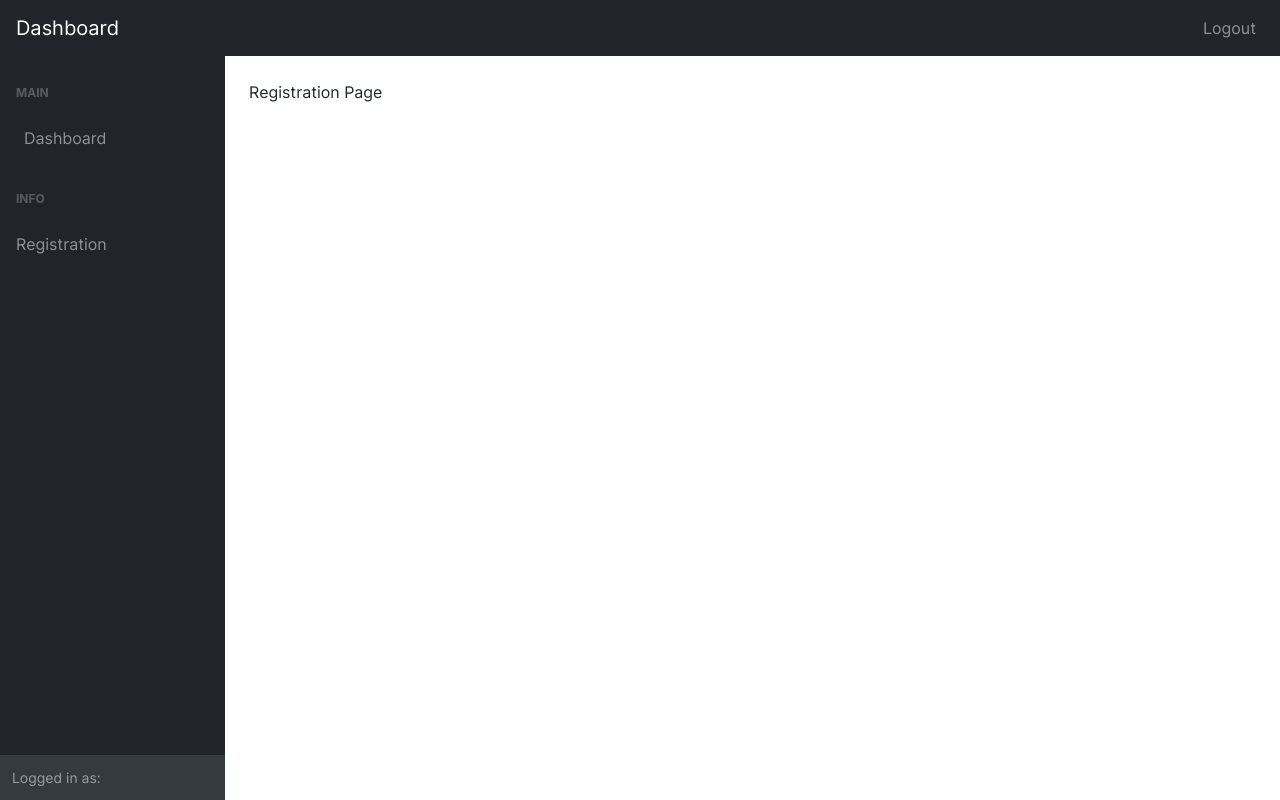
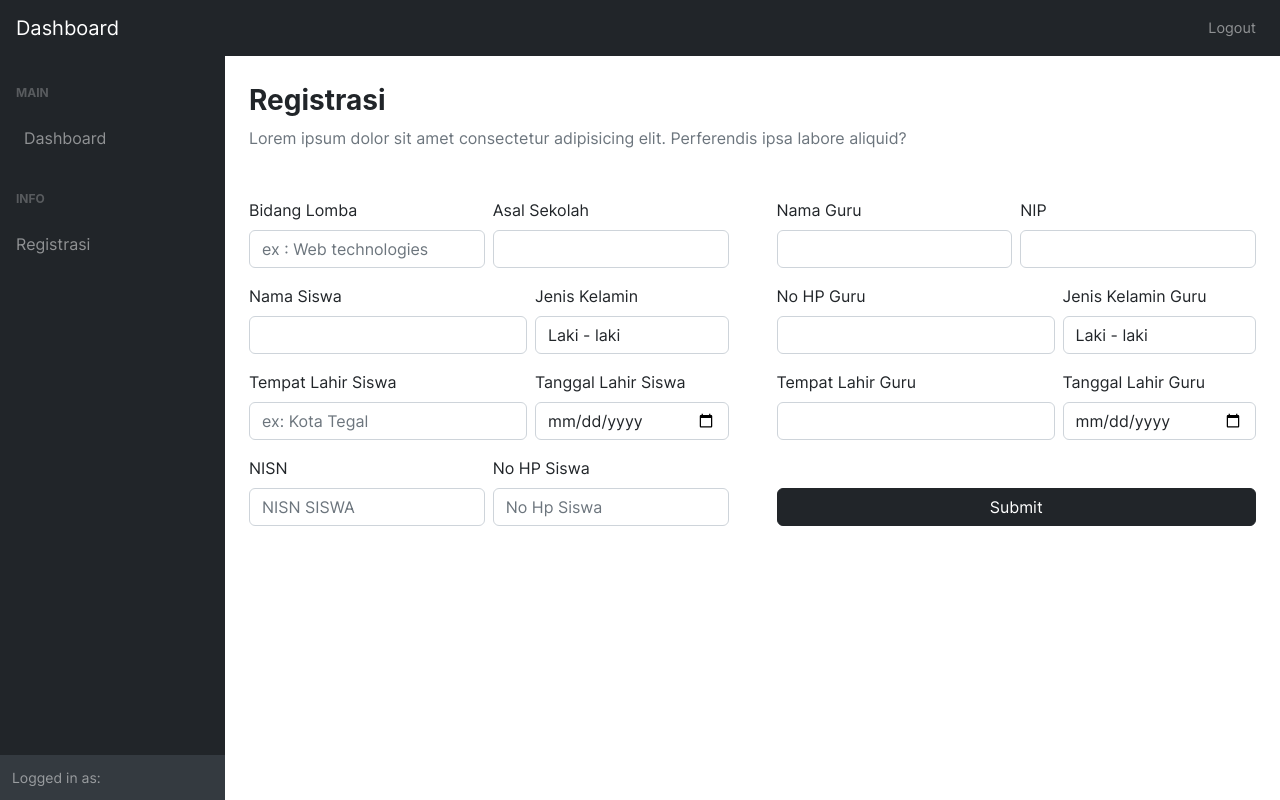
Before and after one commit to rxjaanr/codeigniter, a CodeIgniter app: the page made by application/views/pages/dashboard/registration.php in a window 1280 px wide. Run offline with CodeIgniter, Linux system fonts and the light colour scheme; data that the repository does not hold is empty; some web fonts are replaced.

Commit message:
update form

```diff
--- a/application/controllers/registrasi_controller.php
+++ b/application/controllers/registrasi_controller.php
@@ -20,6 +20,10 @@ class Registrasi_Controller extends CI_Controller
             case 'get':
                 return $this->load->view('pages/dashboard/registration.php', ['user' => $this->session->userdata()]);
                 break;
+            case 'post':
+                var_dump($this->input->post(['bid_lomba', 'asal_sekolah', 'nama_siswa', 'jk_siswa', 'nisn', 'tempat_lahir_siswa', 'tgl_lahir_siswa', 'no_hp_siswa', 'nama_guru', 'nip', 'jk_guru', 'tempat_lahir_guru', 'tgl_lahir_guru', 'no_hp_guru']));
+                // BELUM SELESAI
+                break;
         }
     }
 }
--- a/application/views/pages/dashboard/registration.php
+++ b/application/views/pages/dashboard/registration.php
@@ -1,44 +1,107 @@
-<!DOCTYPE html>
-<html lang="en">
+<?php $this->load->view('partials/dashboard_header.php') ?>
+<!-- Main Content -->
+<main>
+    <div class="container-fluid p-4 ">
+        <p class="font-weight-bold h3 mt-md-1 mt-2">Registrasi</p>
+        <p class="text-secondary">Lorem ipsum dolor sit amet consectetur adipisicing elit. Perferendis ipsa labore aliquid?</p>
+        <form method="post" action="<?= base_url('dashboard/registration') ?>" class="d-flex flex-column flex-xl-row mt-5">
+            <!-- Form Siswa -->
+            <div class="d-flex flex-column pr-5" style="width: fit-content;">
+                <div class="d-flex gap-2 align-items-end">
+                    <div class="form-group">
+                        <label for="exampleFormControlInput1">Bidang Lomba</label>
+                        <input name="bid_lomba" type="text" class="form-control" id="exampleFormControlInput1" placeholder="ex : Web technologies">
+                    </div>
+                    <div class="form-group">
+                        <label for="exampleFormControlInput1">Asal Sekolah</label>
+                        <input name="asal_sekolah" type="text" class="form-control" id="exampleFormControlInput1">
+                    </div>
+                </div>
+                <div class="d-flex gap-2 align-items-end">
+                    <div class="form-group flex-shrink-1">
+                        <label for="exampleFormControlInput1">Nama Siswa</label>
+                        <input name="nama_siswa" type="text" class="form-control" id="exampleFormControlInput1">
+                    </div>
+                    <div class="form-group flex-grow-1">
+                        <label for="exampleFormControlSelect1">Jenis Kelamin</label>
+                        <select name="jk_siswa" class="form-control" id="exampleFormControlSelect1">
+                            <option value="L" selected>Laki - laki</option>
+                            <option value="P">Perempuan</option>
+                        </select>
+                    </div>
+                </div>
+                <div class="d-flex gap-2 align-items-end">
+                    <div class="form-group">
+                        <label for="exampleFormControlInput1">Tempat Lahir Siswa</label>
+                        <input name="tempat_lahir_siswa" type="text" class="form-control" id="exampleFormControlInput1" placeholder="ex: Kota Tegal">
+                    </div>
+                    <div class="form-group flex-grow-1">
+                        <label for="exampleFormControlInput1">Tanggal Lahir Siswa</label>
+                        <input name="tgl_lahir_siswa" type="date" class="form-control numberonly" id="exampleFormControlInput1" placeholder="ex: Kota Tegal">
+                    </div>
+                </div>
+                <div class="d-flex gap-2 align-items-end">
+                    <div class="form-group">
+                        <label for="exampleFormControlInput1">NISN</label>
+                        <input name="nisn" type="text" class="form-control numberonly" id="exampleFormControlInput1" placeholder="NISN SISWA">
+                    </div>
+                    <div class="form-group">
+                        <label for="exampleFormControlInput1">No HP Siswa</label>
+                        <input name="no_hp_siswa" type="text" class="form-control numberonly" id="exampleFormControlInput1" placeholder="No Hp Siswa">
+                    </div>
+                </div>
+            </div>
+            <!-- End Form Siswa -->
+            <!-- FORM GURU -->
+            <div class="d-flex flex-column mt-5 mt-xl-0 " style="width: fit-content;">
+                <div class="d-flex gap-2 align-items-end">
+                    <div class="form-group">
+                        <label for="exampleFormControlInput1">Nama Guru</label>
+                        <input name="nama_guru" type="text" class="form-control" id="exampleFormControlInput1">
+                    </div>
+                    <div class="form-group">
+                        <label for="exampleFormControlInput1">NIP</label>
+                        <input name="nip" type="text" class="form-control numberonly" id="exampleFormControlInput1">
+                    </div>
+                </div>
+                <div class="d-flex gap-2 align-items-end">
 
-<head>
-    <meta charset="utf-8" />
-    <meta http-equiv="X-UA-Compatible" content="IE=edge" />
-    <meta name="viewport" content="width=device-width, initial-scale=1, shrink-to-fit=no" />
-    <meta name="description" content="" />
-    <meta name="author" content="" />
-    <title>Dashboard</title>
-    <?php include __DIR__ . '/../../partials/style.php' ?>
-    <link href="<?= base_url('assets/dist/css/styles.css') ?>" rel="stylesheet" />
-    <script src="<?= base_url('assets/dist/js/fontawesome.js') ?>"></script>
-</head>
+                    <div class="form-group">
+                        <label for="exampleFormControlInput1">No HP Guru</label>
+                        <input name="no_hp_guru" type="text" class="form-control numberonly" id="exampleFormControlInput1">
+                    </div>
+                    <div class="form-group flex-grow-1">
+                        <label for="exampleFormControlSelect1">Jenis Kelamin Guru</label>
+                        <select name="jk_guru" class="form-control" id="exampleFormControlSelect1">
+                            <option value="L" selected>Laki - laki</option>
+                            <option value="P">Perempuan</option>
+                        </select>
+                    </div>
+                </div>
+                <div class="d-flex gap-2 align-items-end">
+                    <div class="form-group">
+                        <label for="exampleFormControlInput1">Tempat Lahir Guru</label>
+                        <input name="tempat_lahir_guru" type="text" class="form-control " id="exampleFormControlInput1">
+                    </div>
+                    <div class="form-group flex-grow-1">
+                        <label for="exampleFormControlInput1">Tanggal Lahir Guru</label>
+                        <input name="tgl_lahir_guru" type="date" class="form-control " id="exampleFormControlInput1">
+                    </div>
+                </div>
+                <button type="submit" class="mt-auto mb-3 btn btn-dark">
+                    Submit
+                </button>
+            </div>
 
-<body class="sb-nav-fixed">
-    <?php $this->load->view('partials/dashboard_topnav.php') ?>
-    <div id="layoutSidenav">
-        <?php $this->load->view('partials/dashboard_nav.php') ?>
-        <div id="layoutSidenav_content">
-            <main>
-                <div class="container-fluid p-4">
-                    <p>Registration Page</p>
-                </div>
-            </main>
-            <!-- <footer class="py-4 bg-light mt-auto">
-				<div class="container-fluid px-4">
-					<div class="d-flex align-items-center justify-content-between small">
-						<div class="text-muted">Copyright &copy; Your Website 2023</div>
-						<div>
-							<a href="#">Privacy Policy</a>
-							&middot;
-							<a href="#">Terms &amp; Conditions</a>
-						</div>
-					</div>
-				</div>
-			</footer> -->
-        </div>
+        </form>
     </div>
-    <?php include __DIR__ . '/../../partials/script.php' ?>
-    <script src="<?= base_url('assets/dist/js/scripts.js') ?>"></script>
-</body>
+</main>
 
-</html>
+<script>
+    document.querySelectorAll('.numberonly').forEach((input) => {
+        input.addEventListener("keypress", function(e) {
+            if (isNaN(e.key)) e.preventDefault();
+        });
+    })
+</script>
+<?php $this->load->view('partials/dashboard_footer.php') ?>
--- /dev/null
+++ b/application/views/partials/dashboard_footer.php
@@ -0,0 +1,19 @@
+<!-- <footer class="py-4 bg-light mt-auto">
+				<div class="container-fluid px-4">
+					<div class="d-flex align-items-center justify-content-between small">
+						<div class="text-muted">Copyright &copy; Your Website 2023</div>
+						<div>
+							<a href="#">Privacy Policy</a>
+							&middot;
+							<a href="#">Terms &amp; Conditions</a>
+						</div>
+					</div>
+				</div>
+			</footer> -->
+</div>
+</div>
+<?php include __DIR__ . '/script.php' ?>
+<script src="<?= base_url('assets/dist/js/scripts.js') ?>"></script>
+</body>
+
+</html>
--- /dev/null
+++ b/application/views/partials/dashboard_header.php
@@ -0,0 +1,81 @@
+<!DOCTYPE html>
+<html lang="en">
+
+<head>
+    <meta charset="utf-8" />
+    <meta http-equiv="X-UA-Compatible" content="IE=edge" />
+    <meta name="viewport" content="width=device-width, initial-scale=1, shrink-to-fit=no" />
+    <meta name="description" content="" />
+    <meta name="author" content="" />
+    <title>Dashboard</title>
+    <?php include __DIR__ . '/style.php' ?>
+    <link href="<?= base_url('assets/dist/css/styles.css') ?>" rel="stylesheet" />
+    <script src="<?= base_url('assets/dist/js/fontawesome.js') ?>"></script>
+</head>
+
+<body class="sb-nav-fixed">
+    <nav class="sb-topnav navbar navbar-expand navbar-dark bg-dark">
+        <!-- Navbar Brand-->
+        <a class="navbar-brand ps-3" href="index.html">Dashboard</a>
+        <!-- Sidebar Toggle-->
+        <button class="btn btn-link btn-sm order-1 order-lg-0 me-4 me-lg-0" id="sidebarToggle" href="#!">
+            <i class="fas fa-bars"></i>
+        </button>
+        <!-- Navbar-->
+        <a href="<?= base_url('auth/logout') ?>" style="font-size: 0.9rem" class="text-decoration-none d-flex gap-1 text-white-50 ml-auto pr-4">
+            <span><i class="fa-solid fa-arrow-right-from-bracket"></i></span>
+            Logout</a>
+    </nav>
+    <div id="layoutSidenav">
+        <div id="layoutSidenav_nav">
+            <nav class="sb-sidenav accordion sb-sidenav-dark" id="sidenavAccordion">
+                <div class="sb-sidenav-menu">
+                    <div class="nav">
+                        <div class="sb-sidenav-menu-heading">Main</div>
+                        <a class="nav-link" href="<?= base_url('dashboard') ?>">
+                            <div class="sb-nav-link-icon">
+                                <i class="fas fa-tachometer-alt"></i>
+                            </div>
+                            Dashboard
+                        </a>
+                        <!-- <div class="sb-sidenav-menu-heading">Interface</div>
+                <a class="nav-link collapsed" href="#" data-bs-toggle="collapse" data-bs-target="#collapseLayouts" aria-expanded="false" aria-controls="collapseLayouts">
+                    <div class="sb-nav-link-icon">
+                        <i class="fas fa-columns"></i>
+                    </div>
+                    Layouts
+                    <div class="sb-sidenav-collapse-arrow">
+                        <i class="fas fa-angle-down"></i>
+                    </div>
+                </a>
+                <div class="collapse" id="collapseLayouts" aria-labelledby="headingOne" data-bs-parent="#sidenavAccordion">
+                    <nav class="sb-sidenav-menu-nested nav">
+                        <a class="nav-link" href="layout-static.html">Static Navigation</a>
+                        <a class="nav-link" href="layout-sidenav-light.html">Light Sidenav</a>
+                    </nav>
+                </div>
+                <a class="nav-link collapsed" href="#" data-bs-toggle="collapse" data-bs-target="#collapsePages" aria-expanded="false" aria-controls="collapsePages">
+                    <div class="sb-nav-link-icon">
+                        <i class="fas fa-book-open"></i>
+                    </div>
+                    Pages
+                    <div class="sb-sidenav-collapse-arrow">
+                        <i class="fas fa-angle-down"></i>
+                    </div>
+                </a> -->
+                        <div class="sb-sidenav-menu-heading">Info</div>
+                        <a class="nav-link" href="<?= base_url('dashboard/registration') ?>">
+                            Registrasi
+                        </a>
+                        <!-- <a class="nav-link" href="tables.html">
+                    Tables
+                </a> -->
+                    </div>
+                </div>
+                <div class="sb-sidenav-footer">
+                    <div class="small">Logged in as:</div>
+                    <?= $user['username'] ?>
+                </div>
+            </nav>
+        </div>
+        <div id="layoutSidenav_content">
--- a/application/views/partials/dashboard_nav.php
+++ /dev/null
@@ -1,51 +0,0 @@
-<div id="layoutSidenav_nav">
-    <nav class="sb-sidenav accordion sb-sidenav-dark" id="sidenavAccordion">
-        <div class="sb-sidenav-menu">
-            <div class="nav">
-                <div class="sb-sidenav-menu-heading">Main</div>
-                <a class="nav-link" href="<?= base_url('dashboard') ?>">
-                    <div class="sb-nav-link-icon">
-                        <i class="fas fa-tachometer-alt"></i>
-                    </div>
-                    Dashboard
-                </a>
-                <!-- <div class="sb-sidenav-menu-heading">Interface</div>
-                <a class="nav-link collapsed" href="#" data-bs-toggle="collapse" data-bs-target="#collapseLayouts" aria-expanded="false" aria-controls="collapseLayouts">
-                    <div class="sb-nav-link-icon">
-                        <i class="fas fa-columns"></i>
-                    </div>
-                    Layouts
-                    <div class="sb-sidenav-collapse-arrow">
-                        <i class="fas fa-angle-down"></i>
-                    </div>
-                </a>
-                <div class="collapse" id="collapseLayouts" aria-labelledby="headingOne" data-bs-parent="#sidenavAccordion">
-                    <nav class="sb-sidenav-menu-nested nav">
-                        <a class="nav-link" href="layout-static.html">Static Navigation</a>
-                        <a class="nav-link" href="layout-sidenav-light.html">Light Sidenav</a>
-                    </nav>
-                </div>
-                <a class="nav-link collapsed" href="#" data-bs-toggle="collapse" data-bs-target="#collapsePages" aria-expanded="false" aria-controls="collapsePages">
-                    <div class="sb-nav-link-icon">
-                        <i class="fas fa-book-open"></i>
-                    </div>
-                    Pages
-                    <div class="sb-sidenav-collapse-arrow">
-                        <i class="fas fa-angle-down"></i>
-                    </div>
-                </a> -->
-                <div class="sb-sidenav-menu-heading">Info</div>
-                <a class="nav-link" href="<?= base_url('dashboard/registration') ?>">
-                    Registration
-                </a>
-                <!-- <a class="nav-link" href="tables.html">
-                    Tables
-                </a> -->
-            </div>
-        </div>
-        <div class="sb-sidenav-footer">
-            <div class="small">Logged in as:</div>
-            <?= $user['username'] ?>
-        </div>
-    </nav>
-</div>
--- a/application/views/partials/dashboard_topnav.php
+++ /dev/null
@@ -1,12 +0,0 @@
-<nav class="sb-topnav navbar navbar-expand navbar-dark bg-dark">
-    <!-- Navbar Brand-->
-    <a class="navbar-brand ps-3" href="index.html">Dashboard</a>
-    <!-- Sidebar Toggle-->
-    <button class="btn btn-link btn-sm order-1 order-lg-0 me-4 me-lg-0" id="sidebarToggle" href="#!">
-        <i class="fas fa-bars"></i>
-    </button>
-    <!-- Navbar-->
-    <a href="<?= base_url('auth/logout') ?>" class="text-decoration-none text-white-50 ml-auto pr-4">
-        <span><i class="fa-solid fa-arrow-right-from-bracket"></i></span>
-        Logout</a>
-</nav>
```
Also changed, not shown: application/views/pages/dashboard/dashboard.php (+14 -40 lines).
